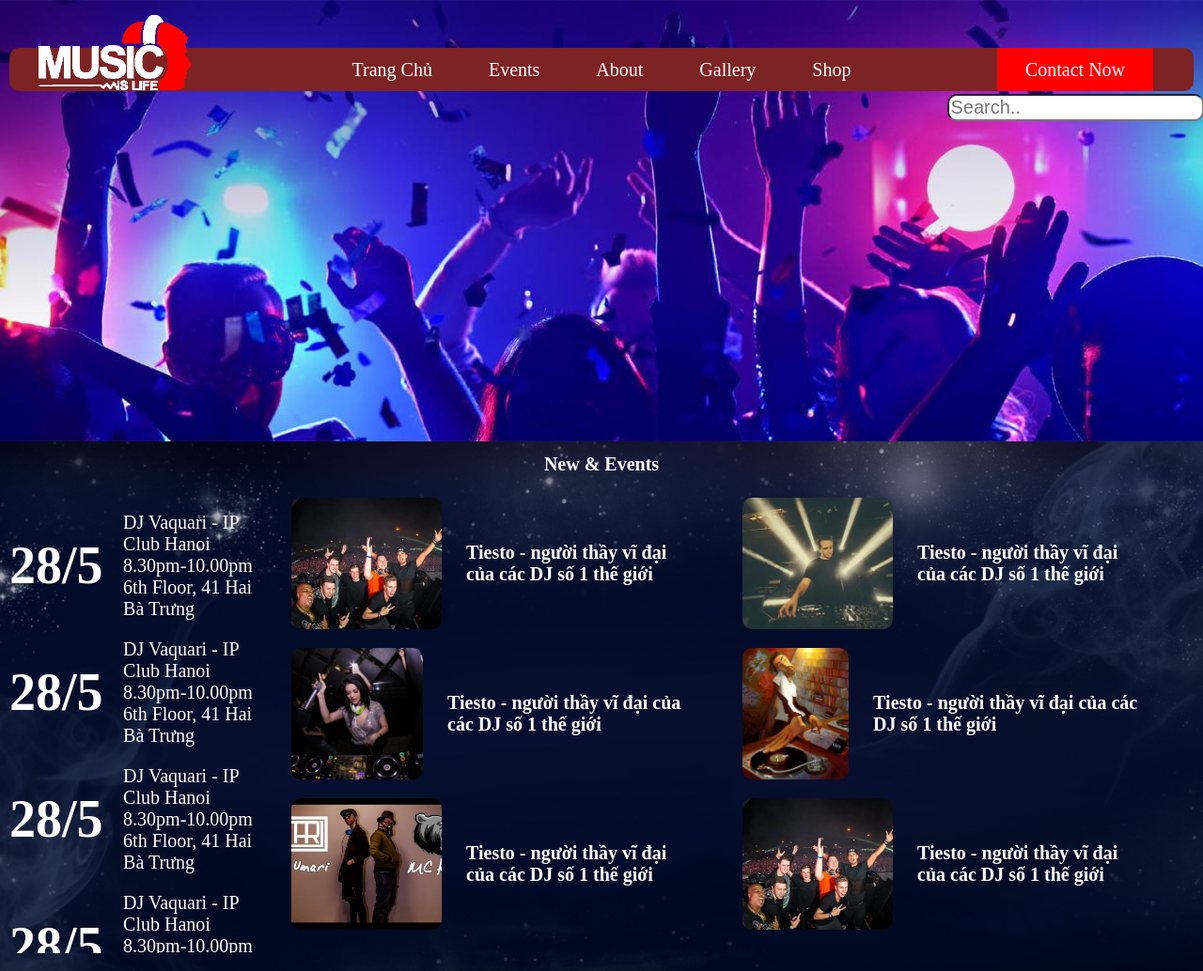
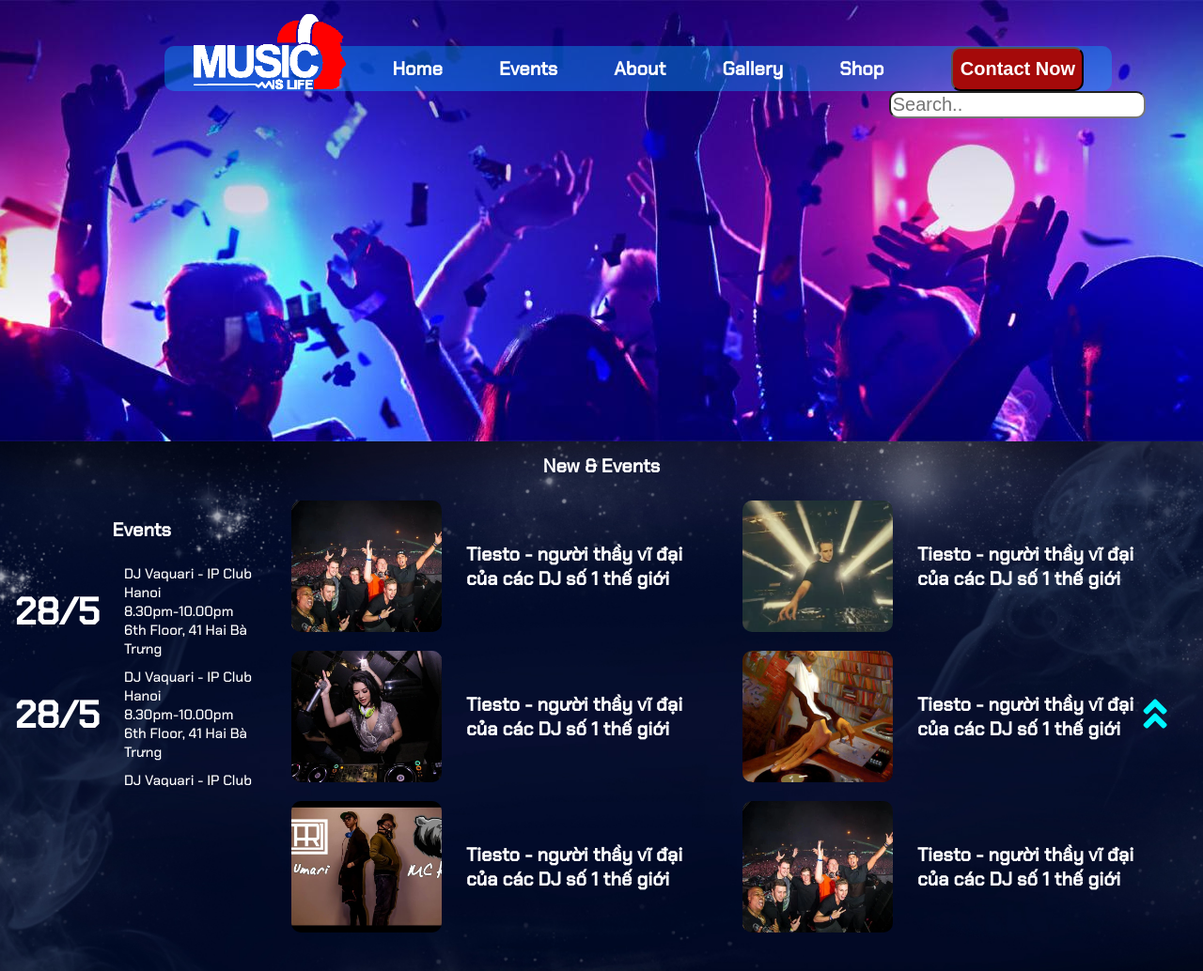
Before and after one commit to Vaquarius/Vaquarius.github.io, a plain HTML site: page Bài Tập 6/baitap-3.html in a window 1280 px wide. Shown: the top 1034 px of the page at 94% size. Drawn offline with Linux system fonts and the light colour scheme.

Commit message:
bài tập 6

```diff
--- a/Bài Tập 6/baitap-3.css
+++ b/Bài Tập 6/baitap-3.css
@@ -13,6 +13,7 @@ body {
 * {
     box-sizing: border-box;
     font-size: 20px;
+
 }
 
 .main {
@@ -40,18 +41,16 @@ body {
     display: flex;
     flex-direction: column;
     padding: 30px 10px;
-    /* position: absolute;
-    top: 10%; */
+    font-family: 'Chakra Petch', sans-serif;
+
 }
 
 .main-header {
     height: 46px;
-    width: 100%;
+    width: 80%;
     max-width: 1700px;
-    background-color: #7c2323;
-    border-radius: 10px;
     display: flex;
-    margin: 21px 0px;
+    margin: 20px 165px;
     position: relative;
     top: 0%;
     align-items: center;
@@ -63,6 +62,7 @@ body {
     top: -80%;
     position: absolute;
     left: 30px;
+    z-index: 2;
 }
 
 a {
@@ -81,6 +81,7 @@ img {
 .main-menu {
     max-width: 1700px;
     display: flex;
+    z-index: 2;
     /* position: absolute;
     left: 40%; */
 }
@@ -127,23 +128,24 @@ li.Gallery:hover ul.sub-gallery {
     width: 20%;
     top: 0;
     right: 0;
-    height: 170%;
+    height: 165%;
     max-width: 1700px;
-    float: left;
     display: flex;
-    color: white;
     align-items: center;
     flex-direction: column;
     justify-content: space-between;
+    z-index: 2;
 }
-a.contact{
-    height: 59%;
-    width: 66%;
-    display: flex;
-    align-items: center;
-    justify-content: space-around;
-    background-color: red;
+.cover {
+    position: absolute;
+    background-color: #00a9ff;
+    width: 100%;
+    height: 104%;
+    border-radius: 10px;
+    z-index: 1;
+    opacity: 0.4;
 }
+
 input[type="text"] {
     border-radius: 10px;
 }
@@ -174,6 +176,7 @@ input[type="text"] {
     justify-content: flex-start;
     align-items: center;
     height: 600px;
+    font-family: 'Chakra Petch', sans-serif;
 }
 .new\&event {
     width: 100%;
@@ -185,14 +188,36 @@ input[type="text"] {
     width: 22%;
     display: flex;
     flex-direction: column;
-    overflow: auto;
-    height: 80%;
+    height: 50%;
     position: absolute;
     align-items: center;
     justify-content: space-between;
     margin: 15px 0px;
     left: 10px;
 }
+.eventscroll {
+    overflow: auto;
+}
+/* custom scrollbar */
+::-webkit-scrollbar {
+    width: 20px;
+  }
+
+  ::-webkit-scrollbar-track {
+    background-color: transparent;
+  }
+
+  ::-webkit-scrollbar-thumb {
+    background-color: #12a3d8;
+    border-radius: 20px;
+    border: 6px solid transparent;
+    background-clip: content-box;
+  }
+
+  ::-webkit-scrollbar-thumb:hover {
+    background-color: #a8bbbf;
+  }
+/* end scrollbar */
 a.event {
     display: flex;
     justify-content: space-between;
@@ -201,13 +226,14 @@ a.event {
 }
 h1.eventday {
     width: 34%;
-    font-size: 56px;
+    font-size: 40px;
     margin: 0;
 }
 p.econtent {
     display: flex;
     width: 57%;
     margin: 0;
+    font-size: 15px;
 }
 .new-content {
     width: 75%;
@@ -236,6 +262,8 @@ img.tiesto {
 
 h1.tiesto-content {
     padding: 26px;
+    font-size: 20px;
+    width: 65%;
 }
 .Content-2 {
     background-image: url(./Img/conten-2.png);
@@ -272,9 +300,10 @@ img.tiestokey {
     left: 30%;
 }
 .button {
-    height: 70px;
+    height: 60px;
     width: 40%;
-    background-color: red;
+    background-color: #a50a0a;
+    border-radius: 10px;
     display: flex;
     align-items: center;
     justify-content: space-around;
@@ -300,8 +329,9 @@ img.tiestokey {
 }
 img.davidkey {
     position: absolute;
-    top: 55%;
-    width: 20%;
+    top: 50%;
+    width: 15%;
+    right: 40%;
 }
 
 h1.topdj1 {
@@ -320,15 +350,26 @@ h1.solgan1 {
     left: 10%;
 }
 .button1 {
-    height: 70px;
+    /* height: 60px; */
     width: 40%;
-    background-color: red;
-    display: flex;
+    /* background-color: #a50a0a;
+    border-radius: 10px; */
+    /* display: flex;
     align-items: center;
-    justify-content: space-around;
+    justify-content: space-around; */
     position: absolute;
     bottom: 30px;
     right: 0;
+}
+button {
+    color: white;
+    background-color: #a50a0a;
+    height: 60px;
+    width: 100%;
+    border-radius: 10px;
+}
+button.buttonhover:hover {
+    box-shadow: 0 12px 16px 0 #a50a0a, 0 17px 50px 0 rgba(255, 255, 255, 0.19);
 }
 
 .footer {
@@ -338,6 +379,7 @@ h1.solgan1 {
     display: flex;
     align-items: center;
     justify-content: space-around;
+    font-family: 'Chakra Petch', sans-serif;
 }
 img.flogo {
     width: 80%;
@@ -347,8 +389,19 @@ img.flogo {
     display: flex;
     justify-content: space-around;
     width: 70%;
+    align-items: center;
+}
+button.contact:hover {
+    box-shadow: 0 12px 16px 0 #a50a0a, 0 17px 50px 0 rgba(255, 255, 255, 0.19);
 }
 .company {
     display: flex;
     flex-direction: column;
 }
+
+.back-to-top {
+    color: rgb(0, 247, 255);
+    position: fixed;
+    bottom: 20px;
+    right: 3%;
+}
--- a/Bài Tập 6/baitap-3.html
+++ b/Bài Tập 6/baitap-3.html
@@ -6,6 +6,12 @@
     <meta name="viewport" content="width=device-width, initial-scale=1.0">
     <title>Document</title>
     <link rel="stylesheet" href="./baitap-3.css">
+    <link rel="stylesheet" href="https://cdnjs.cloudflare.com/ajax/libs/font-awesome/5.15.1/css/all.min.css
+    ">
+    <link rel="preconnect" href="https://fonts.gstatic.com">
+    <link href="https://fonts.googleapis.com/css2?family=Chakra+Petch:wght@300&display=swap" rel="stylesheet">
+    <link rel="preconnect" href="https://fonts.gstatic.com">
+    <link href="https://fonts.googleapis.com/css2?family=Chakra+Petch:wght@300;500&display=swap" rel="stylesheet">
 </head>
 <body>
     <div class="main">
@@ -18,26 +24,28 @@
                 </div>
                 <div class="main-menu">
                     <ul class="menu">
-                        <li class="trangchu"><a href="">Trang Chủ</a></li>
-                        <li class="Events"><a href="">Events</a></li>
-                        <li class="About"><a href="">About</a></li>
-                        <li class="Gallery"><a href="">Gallery</a>
+                        <li class="trangchu"><a href=""><strong>Home</strong></a></li>
+                        <li class="Events"><a href=""><strong>Events</strong></a></li>
+                        <li class="About"><a href=""><strong>About</strong></a></li>
+                        <li class="Gallery"><a href=""><strong>Gallery</strong></a>
                             <ul class="sub-gallery">
-                                <li><a href=""></a>Event1</li>
-                                <li><a href=""></a>Event2</li>
-                                <li><a href=""></a>Event3</li>
-                                <li><a href=""></a>Event4</li>
+                                <li><a href=""></a><strong>Event1</strong></li>
+                                <li><a href=""></a><strong>Event2</strong></li>
+                                <li><a href=""></a><strong>Event3</strong></li>
+                                <li><a href=""></a><strong>Event4</strong></li>
                             </ul>
                         </li>
-                        <li class="Shop"><a href="">Shop</a></li>
+                        <li class="Shop"><a href=""><strong>Shop</strong></a></li>
                     </ul>
 
                 </div>
 
                 <div class="buttonsearch">
-                    <a class="contact" href="">Contact Now</a>
+                    <button class="contact"><a class="animation" href=""></a><strong>Contact Now</strong></button>
+                    <!-- <a class="contact" href=""><strong>Contact Now</strong></a> -->
                     <input type="text" placeholder="Search..">
                 </div>
+                <div class="cover"></div>
             </div>
 
         </div>
@@ -48,6 +56,8 @@
                     <h1 class="title">New & Events</h1>
                     <div class="new&event">
                         <div class="events-content">
+                            <h1>Events</h1>
+                            <div class="eventscroll">
                                 <a class="event" href="">
                                     <h1 class="eventday">28/5</h1>
                                     <p class="econtent">DJ Vaquari - IP Club Hanoi
@@ -102,6 +112,8 @@
                                         6th Floor, 41 Hai Bà Trưng
                                     </p>
                                 </a>
+                            </div>
+
 
                         </div>
                         <div class="new-content">
@@ -129,9 +141,6 @@
                                     <img class="tiesto" src="./Img/Tiesto.webp" alt="tiesto">
                                     <h1 class="tiesto-content">Tiesto - người thầy vĩ đại của các DJ số 1 thế giới</h1>
                             </a>
-
-
-
                         </div>
 
                     </div>
@@ -142,8 +151,8 @@
                         <h1 class="solgan">"Trance is a very emotional and uplifting form of dance music. It appeals to many people in this way having such a strong connection with emotions. It makes people happy and ready to party"</h1>
                         <img class="tiestokey" src="./Img/tiesto sig.png" alt="">
                         <div class="button">
+                            <button class="buttonhover"><a class="animation" href=""></a>ABOUT</button>
 
-                            <a class="contentbutton" href="">ABOUT</a>
                         </div>
                     </div>
 
@@ -154,7 +163,7 @@
                         <h1 class="solgan1">“I want to party in space because I make alien music.”</h1>
                         <img class="davidkey" src="./Img/david sig.png" alt="">
                         <div class="button1">
-                            <a class="animation" href="">ABOUT</a>
+                            <button class="buttonhover"><a class="animation" href=""></a>ABOUT</button>
                         </div>
                     </div>
 
@@ -208,6 +217,7 @@
 
             </div>
         </div>
+        <a href="#"><i class="fas fa-angle-double-up back-to-top fa-2x"></i></a>
     </div>
 </body>
 </html>
```
Lines whose indentation alone changed are shown as unchanged.
